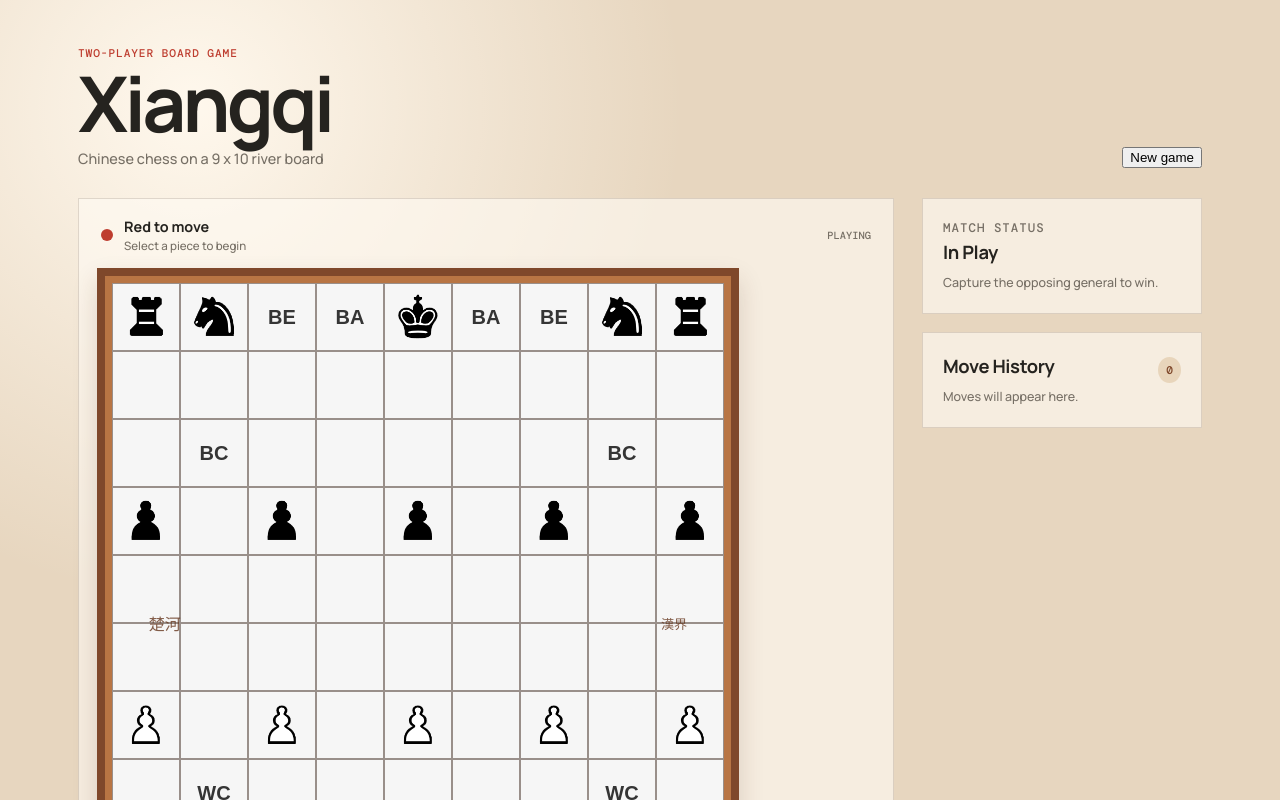
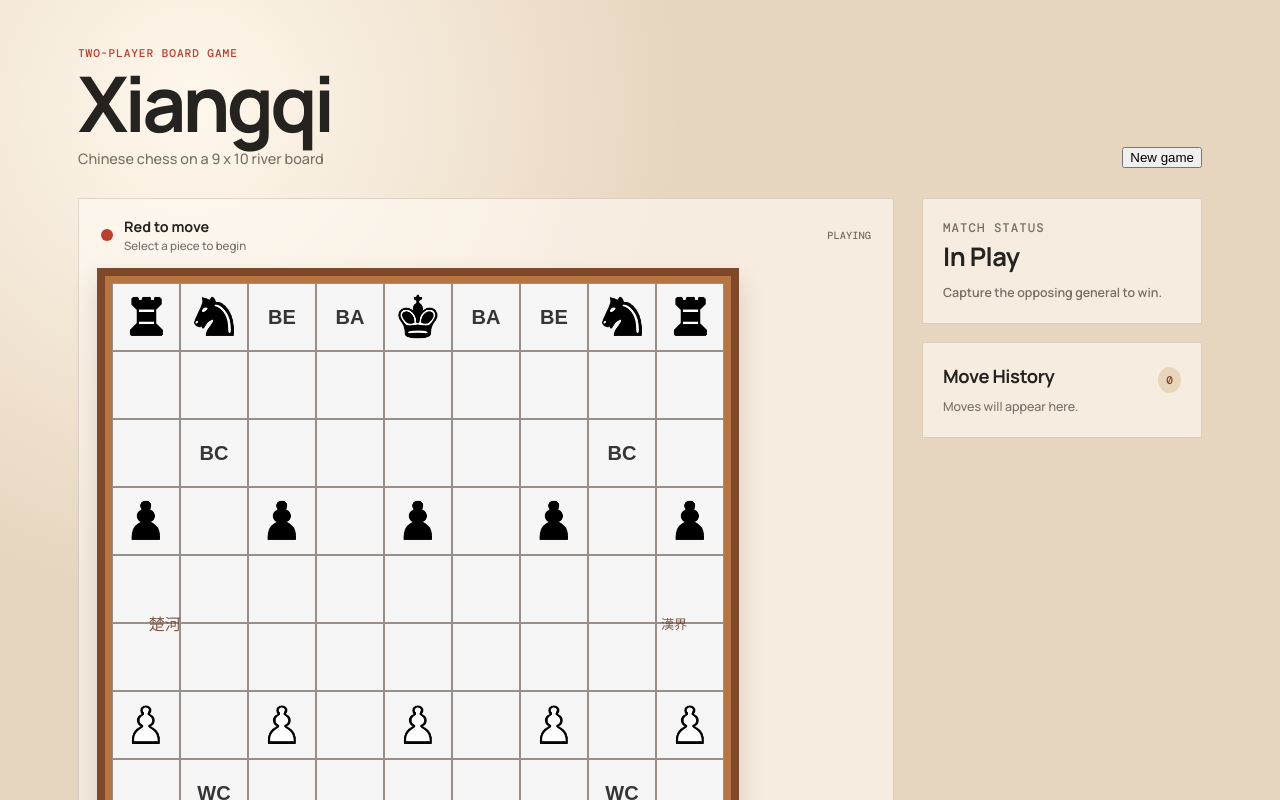
Before and after one commit to RisingSatalite/chess, a Next.js app: page /xiangqi in a window 1280 px wide. Shown: the top 800 px of the page. Built offline with nearby package versions, Linux system fonts and the light colour scheme.

Commit message:
better status

```diff
--- a/src/app/globals.css
+++ b/src/app/globals.css
@@ -78,6 +78,9 @@ h2 { font-size: 1.15rem; letter-spacing: -0.02em; margin-bottom: 8px; text-trans
 .feedback { color: var(--muted); display: block; font-size: .72rem; margin-top: 2px; }
 .status { color: var(--muted); font: 500 .65rem 'DM Mono', monospace; margin-left: auto; text-transform: uppercase; }
 .status-check, .status-checkmate { color: var(--red); }
+.turn-bar-check { background: #f5d98a; border-left: 5px solid #c88a16; padding: 10px 10px 15px; }
+.turn-bar-checkmate { background: #c74838; color: #fff8ed; border-left: 5px solid #762219; padding: 10px 10px 15px; }
+.turn-bar-checkmate .feedback, .turn-bar-checkmate .status { color: #fff8ed; }
 .board-frame { background: var(--wood); border: 8px solid var(--wood-dark); box-shadow: 0 12px 24px rgba(72, 39, 20, .16); max-width: max-content; padding: 7px; position: relative; }
 .board-grid { background: var(--paper); }
 .river-label { align-items: center; color: rgba(101, 54, 29, .8); display: flex; font-family: serif; font-size: clamp(.65rem, 2vw, 1rem); height: 0; justify-content: space-between; left: 7%; position: absolute; right: 7%; top: 50%; transform: translateY(-50%); pointer-events: none; }
@@ -85,6 +88,15 @@ h2 { font-size: 1.15rem; letter-spacing: -0.02em; margin-bottom: 8px; text-trans
 .game-sidebar { display: grid; gap: 18px; }
 .rules-panel, .history-panel { padding: 20px; }
 .rules-panel p, .empty-history { color: var(--muted); font-size: .78rem; line-height: 1.6; margin-bottom: 0; }
+.status-panel { transition: background-color 180ms ease, border-color 180ms ease; }
+.status-panel .status-title { font-size: 1.6rem; margin-bottom: 9px; }
+.status-panel .status-message { font-weight: 600; }
+.status-panel-check { background: #f5d98a; border-color: #c88a16; }
+.status-panel-check .eyebrow, .status-panel-check .status-message { color: #80570b; }
+.status-panel-checkmate { background: #c74838; border-color: #762219; color: #fff8ed; }
+.status-panel-checkmate .eyebrow, .status-panel-checkmate .status-message { color: #fff8ed; }
+.status-panel-stalemate { background: #d9e4e0; border-color: #6d8f88; }
+.status-panel-stalemate .eyebrow, .status-panel-stalemate .status-message { color: #365d55; }
 .history-heading { align-items: center; display: flex; justify-content: space-between; }
 .history-heading span { background: #e8d5bb; border-radius: 50%; color: var(--wood-dark); font: 500 .7rem 'DM Mono', monospace; padding: 6px 8px; }
 .move-list { font: .72rem 'DM Mono', monospace; list-style: none; margin: 15px 0 0; padding: 0; }
--- a/src/component/xiangqi.js
+++ b/src/component/xiangqi.js
@@ -623,6 +623,14 @@ export default function XiangqiChess() {
     setTurn(turn === "W" ? "B" : "W");
   };
 
+  const statusMessage = gameStatus === "checkmate"
+    ? `${turn === "W" ? "Black" : "Red"} wins the match.`
+    : gameStatus === "check"
+      ? `${turn === "W" ? "Red" : "Black"} general is under attack.`
+      : gameStatus === "stalemate"
+        ? "No legal moves remain."
+        : "Capture the opposing general to win.";
+
   return (
     <main className="xiangqi-shell">
       <header className="game-header">
@@ -636,7 +644,7 @@ export default function XiangqiChess() {
 
       <div className="game-layout">
         <section className="board-panel" aria-label="Xiangqi board">
-          <div className="turn-bar">
+          <div className={`turn-bar turn-bar-${gameStatus}`}>
             <span className={`turn-marker ${turn === "W" ? "red" : "black"}`} />
             <div>
               <strong>{turn === "W" ? "Red" : "Black"} to move</strong>
@@ -669,10 +677,12 @@ export default function XiangqiChess() {
         </section>
 
         <aside className="game-sidebar">
-          <div className="rules-panel">
+          <div className={`rules-panel status-panel status-panel-${gameStatus}`} role="status" aria-live="polite">
             <p className="eyebrow">Match status</p>
-            <h2>{gameStatus === "playing" ? "In play" : gameStatus}</h2>
-            <p>{gameStatus === "checkmate" ? `${turn === "W" ? "Black" : "Red"} wins the match.` : "Capture the opposing general to win."}</p>
+            <h2 className="status-title">
+              {gameStatus === "playing" ? "In play" : gameStatus === "check" ? "Check" : gameStatus === "checkmate" ? "Checkmate" : "Stalemate"}
+            </h2>
+            <p className="status-message">{statusMessage}</p>
           </div>
           <div className="history-panel">
             <div className="history-heading"><h2>Move history</h2><span>{moveHistory.length}</span></div>
```
